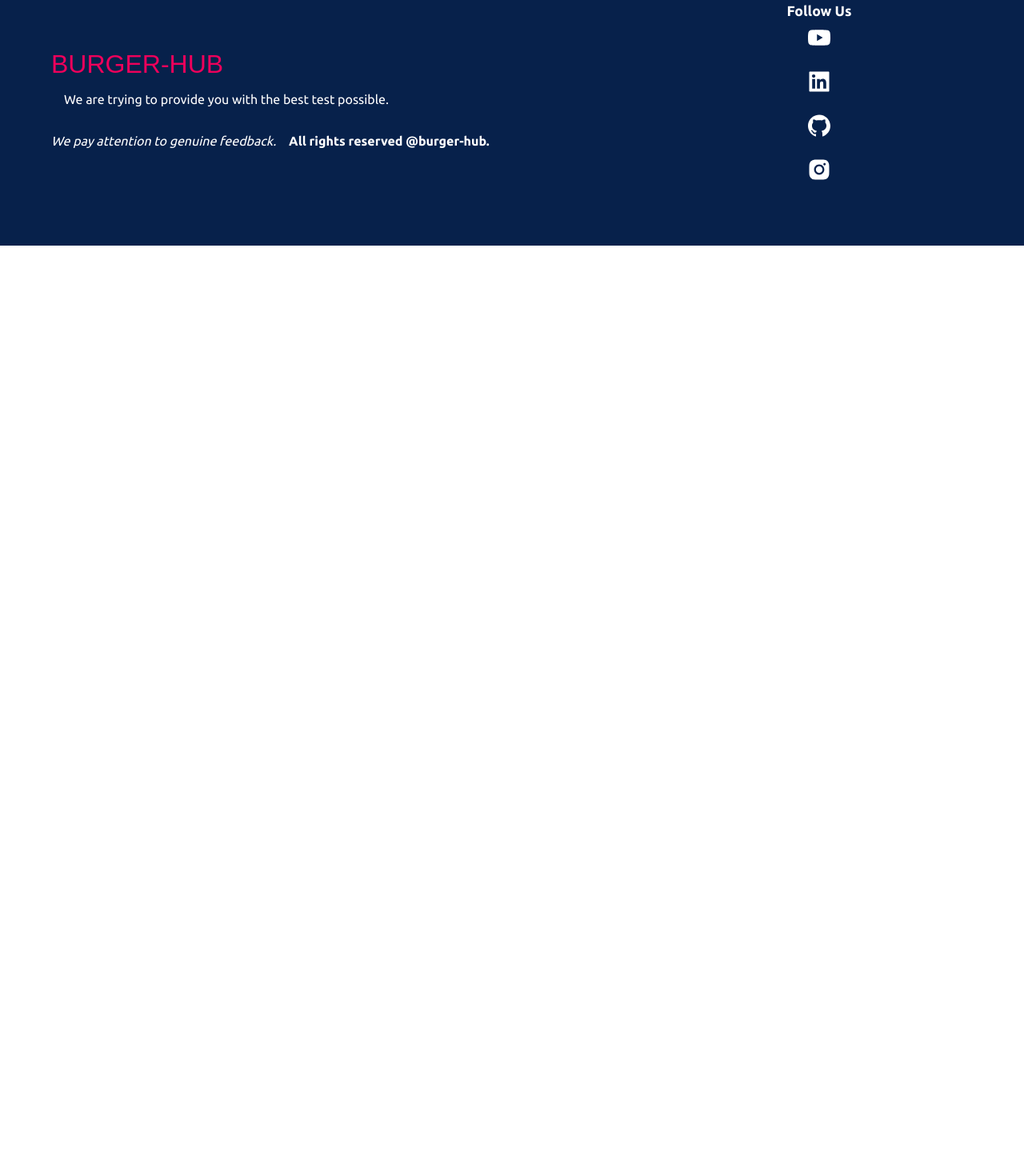
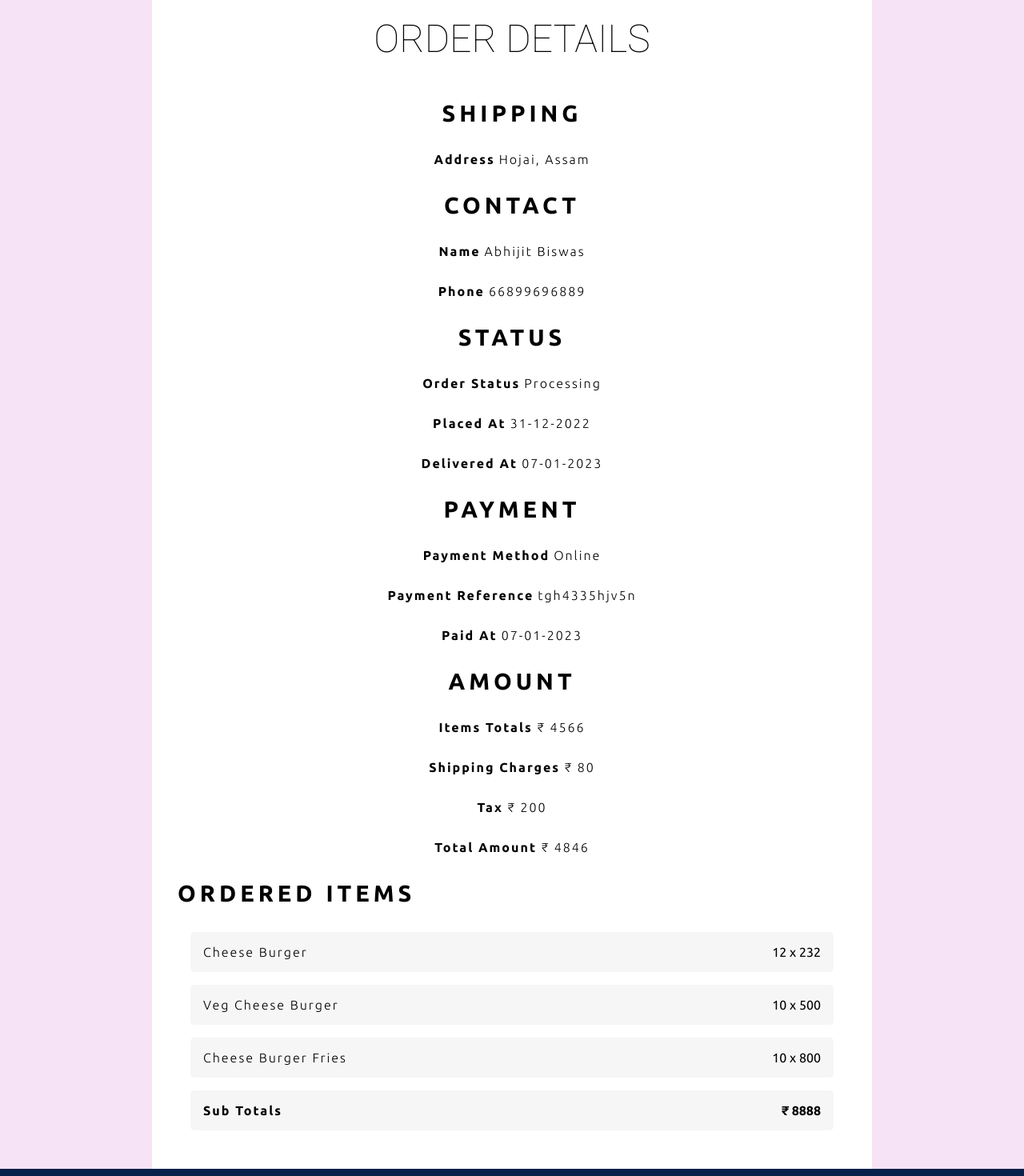
Before and after one commit to abhijitnr/BURGER-HUB-MERN, a React (Create React App) app in the folder frontend/: page /order/1 in a window 1280 px wide. Shown: the part 140-1610 px from the top of the page at 80% size. Before the commit the page ends 800 px from the top, so only its background shows below. Built offline with nearby package versions, Linux system fonts and the light colour scheme.

Commit message:
OrderDetails Page Added

```diff
--- a/frontend/src/App.js
+++ b/frontend/src/App.js
@@ -10,6 +10,8 @@ import ConfirmOrder from "./components/cart/ConfirmOrder";
 import PaymentSuccess from "./components/cart/PaymentSuccess";
 import Login from "./components/login/Login";
 import Profile from "./components/profile/Profile";
+import MyOrders from "./components/myOrders/MyOrders";
+import OrderDetails from "./components/myOrders/OrderDetails";
 
 import "./styles/app.scss";
 import "./styles/header.scss";
@@ -24,6 +26,8 @@ import "./styles/confirmOrder.scss";
 import "./styles/paymentSuccess.scss";
 import "./styles/login.scss";
 import "./styles/profile.scss";
+import "./styles/table.scss";
+import "./styles/orderDetails.scss";
 
 function App() {
   return (
@@ -41,6 +45,8 @@ function App() {
         <Route path="/paymentsuccess" element={<PaymentSuccess />} />
         <Route path="/login" element={<Login />} />
         <Route path="/me" element={<Profile />} />
+        <Route path="/myorders" element={<MyOrders />} />
+        <Route path="/order/:id" element={<OrderDetails />} />
       </Routes>
 
       {/* Footer */}
--- /dev/null
+++ b/frontend/src/components/myOrders/MyOrders.jsx
@@ -0,0 +1,43 @@
+import { Link } from "react-router-dom";
+import { AiOutlineEye } from "react-icons/ai";
+
+const MyOrders = () => {
+  const arr = [1, 2, 3, 4];
+  return (
+    <section className="tables">
+      <main>
+        <table>
+          <thead>
+            <tr>
+              <th>Order Id</th>
+              <th>Status</th>
+              <th>Item Qty</th>
+              <th>Amount</th>
+              <th>Payment Method</th>
+              <th>Action</th>
+            </tr>
+          </thead>
+
+          <tbody>
+            {arr.map((i) => (
+              <tr key={i}>
+                <td>#ggfhfgfhjghk</td>
+                <td>Processing</td>
+                <td>5</td>
+                <td>₹ {500}</td>
+                <td>COD</td>
+                <td>
+                  <Link to={`/order/${"fasf"}`}>
+                    <AiOutlineEye />
+                  </Link>
+                </td>
+              </tr>
+            ))}
+          </tbody>
+        </table>
+      </main>
+    </section>
+  );
+};
+
+export default MyOrders;
--- /dev/null
+++ b/frontend/src/components/myOrders/OrderDetails.jsx
@@ -0,0 +1,129 @@
+const OrderDetails = () => {
+  return (
+    <section className="orderDetails">
+      <main>
+        <h1>Order Details</h1>
+
+        <div>
+          <h1>Shipping</h1>
+          <p>
+            <b>Address</b>
+            {"Hojai, Assam"}
+          </p>
+        </div>
+
+        <div>
+          <h1>Contact</h1>
+          <p>
+            <b>Name</b>
+            {"Abhijit Biswas"}
+          </p>
+
+          <p>
+            <b>Phone</b>
+            {66899696889}
+          </p>
+        </div>
+
+        <div>
+          <h1>Status</h1>
+          <p>
+            <b>Order Status</b>
+            {"Processing"}
+          </p>
+
+          <p>
+            <b>Placed At</b>
+            {"31-12-2022"}
+          </p>
+
+          <p>
+            <b>Delivered At</b>
+            {"07-01-2023"}
+          </p>
+        </div>
+
+        <div>
+          <h1>Payment</h1>
+          <p>
+            <b>Payment Method</b>
+            {"Online"}
+          </p>
+
+          <p>
+            <b>Payment Reference</b>
+            {"tgh4335hjv5n"}
+          </p>
+
+          <p>
+            <b>Paid At</b>
+            {"07-01-2023"}
+          </p>
+        </div>
+
+        <div>
+          <h1>Amount</h1>
+          <p>
+            <b>Items Totals</b>₹ {4566}
+          </p>
+
+          <p>
+            <b>Shipping Charges</b>₹ {80}
+          </p>
+
+          <p>
+            <b>Tax</b>₹ {200}
+          </p>
+
+          <p>
+            <b>Total Amount</b>₹ {4566 + 80 + 200}
+          </p>
+        </div>
+
+        <article>
+          <h1>Ordered Items</h1>
+
+          <div>
+            <h4>Cheese Burger</h4>
+            <div>
+              <span>{12}</span> x <span>{232}</span>
+            </div>
+          </div>
+
+          <div>
+            <h4>Veg Cheese Burger</h4>
+            <div>
+              <span>{10}</span> x <span>{500}</span>
+            </div>
+          </div>
+
+          <div>
+            <h4>Cheese Burger Fries</h4>
+            <div>
+              <span>{10}</span> x <span>{800}</span>
+            </div>
+          </div>
+
+          <div>
+            <h4
+              style={{
+                fontWeight: 800,
+              }}
+            >
+              Sub Totals
+            </h4>
+            <div
+              style={{
+                fontWeight: 800,
+              }}
+            >
+              ₹ {8888}
+            </div>
+          </div>
+        </article>
+      </main>
+    </section>
+  );
+};
+
+export default OrderDetails;
--- /dev/null
+++ b/frontend/src/styles/orderDetails.scss
@@ -0,0 +1,80 @@
+@import "colors";
+
+.orderDetails {
+  background-color: $pink;
+  width: 100%;
+
+  > main {
+    background-color: white;
+    max-width: 900px;
+    margin: auto;
+    padding: 2rem;
+    overflow-x: auto;
+
+    > h1 {
+      text-transform: uppercase;
+      text-align: center;
+      font: 100 3rem "Roboto";
+      margin: 3rem;
+    }
+
+    > div {
+      margin: 2rem 0;
+      text-align: center;
+
+      > h1 {
+        font-size: 1.8rem;
+        text-transform: uppercase;
+        letter-spacing: 5px;
+      }
+
+      > p {
+        font-weight: 200;
+        white-space: nowrap;
+        letter-spacing: 2px;
+        margin: 2rem;
+
+        > b {
+          margin-right: 5px;
+        }
+      }
+    }
+
+    > article {
+      > h1 {
+        font-size: 1.8rem;
+        text-transform: uppercase;
+        letter-spacing: 5px;
+        margin: 2rem 0;
+      }
+
+      > div {
+        background-color: rgb(246, 246, 246);
+        margin: 1rem;
+        display: flex;
+        align-items: center;
+        justify-content: space-between;
+        padding: 1rem;
+        border-radius: 5px;
+
+        > h4 {
+          font-weight: 200;
+          letter-spacing: 2px;
+        }
+      }
+    }
+  }
+}
+
+@media screen and (max-width: 600px) {
+  .orderDetails > main > div {
+    > h1 {
+      font-size: 1.4rem;
+    }
+    > p {
+      letter-spacing: 1px;
+      font-size: 0.9rem;
+      margin: 2rem 0;
+    }
+  }
+}
--- /dev/null
+++ b/frontend/src/styles/table.scss
@@ -0,0 +1,73 @@
+@import "colors";
+
+.tables {
+  background-color: $pink;
+  width: 100%;
+  height: 100vh;
+
+  main {
+    max-width: 900px;
+    background-color: white;
+    margin: auto;
+    height: 100%;
+    padding: 2rem;
+    overflow-x: auto;
+
+    > table {
+      width: 100%;
+      text-align: center;
+      border-collapse: collapse;
+
+      tr {
+        background-color: whitesmoke;
+        &:last-child {
+          td:first-child {
+            border-radius: 0 0 0 10px;
+          }
+
+          td:last-child {
+            border-radius: 0 0 10px 0;
+          }
+        }
+      }
+
+      td,
+      th {
+        padding: 1rem;
+      }
+
+      th {
+        background-color: $dark;
+        color: white;
+        &:first-child {
+          border-radius: 10px 0 0 0;
+        }
+
+        &:last-child {
+          border-radius: 0 10px 0 0;
+        }
+      }
+
+      td {
+        color: $lightdark;
+
+        > img {
+          width: 30px;
+          height: 30px;
+          border-radius: 50%;
+        }
+
+        > a {
+          color: $red;
+        }
+
+        > button {
+          border: none;
+          cursor: pointer;
+          margin: 0.25rem;
+          color: $red;
+        }
+      }
+    }
+  }
+}
```
